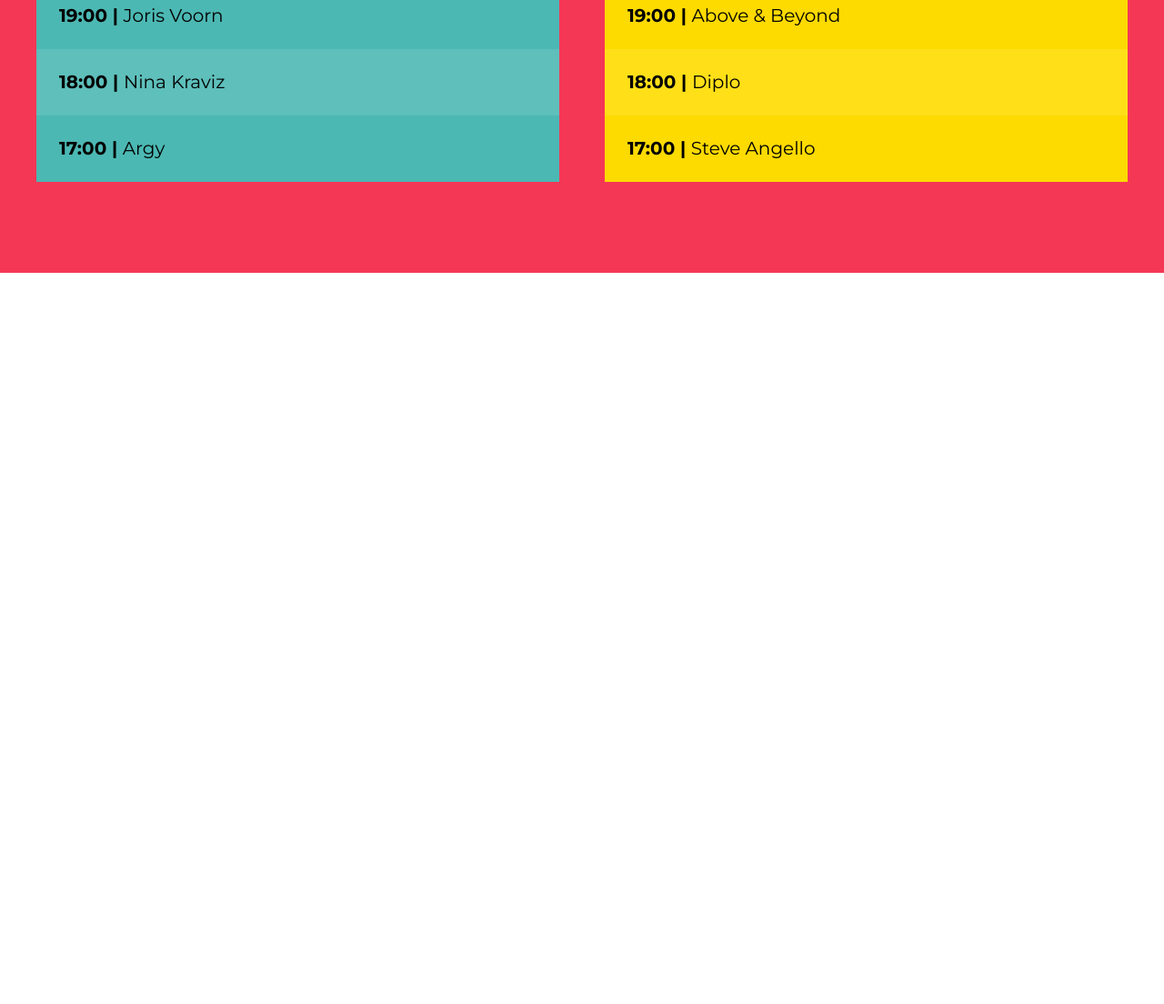
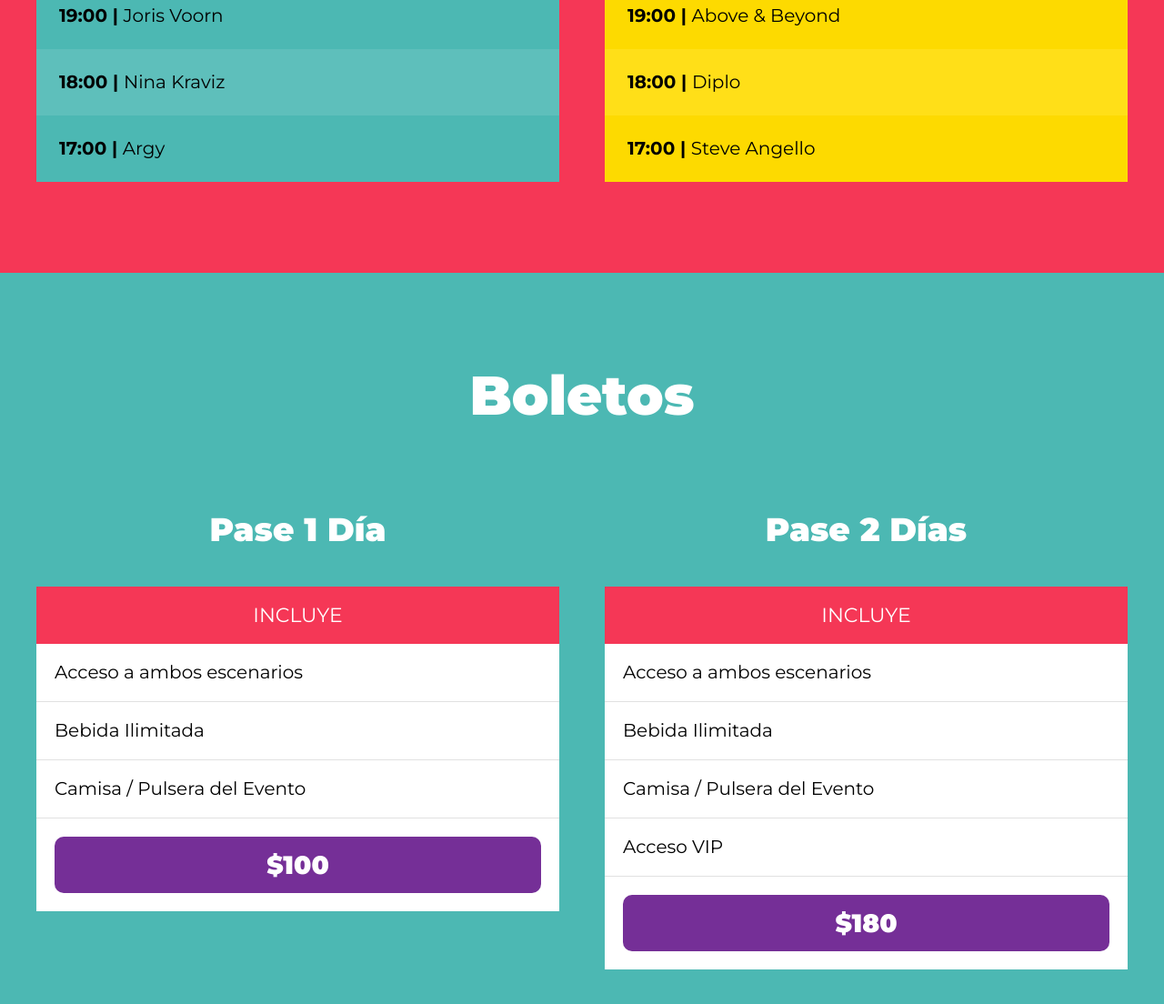
Before and after one commit to joel12-Sant/festival_de_musica, a website: page index.html in a window 1280 px wide. Shown: the part 2634-3738 px from the top of the page at 91% size. Before the commit the page ends 2934 px from the top, so only its background shows below. Drawn offline with Linux system fonts and the light colour scheme.

Commit message:
seccion de boletos

```diff
--- a/index.html
+++ b/index.html
@@ -159,5 +159,46 @@
             </div> <!--.escenario-->
         </div> <!--.escenarios-contenedor -->
     </section>
+
+    <section id="boletos" class="contenedor-boletos">
+        <h3>Boletos</h3>
+
+        <div class="boletos">
+            <div class="pase">
+                <p class="pase-nombre">Pase 1 Día</p>
+                <header class="pase-header">
+                    <p>Incluye</p>
+                </header>
+                <div class="pase-body">
+                    <ul>
+                        <li>Acceso a ambos escenarios</li>
+                        <li>Bebida Ilimitada</li>
+                        <li>Camisa / Pulsera del Evento</li>
+                    </ul>
+                </div>
+                <footer class="pase-footer">
+                    <p>$100</p>
+                </footer>
+            </div>
+            <div class="pase">
+                <p class="pase-nombre">Pase 2 Días</p>
+                <header class="pase-header">
+                    <p>Incluye</p>
+                </header>
+                <div class="pase-body">
+                    <ul>
+                        <li>Acceso a ambos escenarios</li>
+                        <li>Bebida Ilimitada</li>
+                        <li>Camisa / Pulsera del Evento</li>
+                        <li>Acceso VIP</li>
+                    </ul>
+                </div>
+                <footer class="pase-footer">
+                    <p>$180</p>
+                </footer>
+            </div>
+        </div>
+    </section>
+
 </body>
 </html>
--- /dev/null
+++ b/src/scss/layout/_boletos.scss
@@ -0,0 +1,77 @@
+@use "sass:color";
+@use '../base/variables' as v;
+@use '../base/mixins' as m;
+
+.contenedor-boletos {
+    background-color: v.$verde;
+
+    h3 {
+        color: v.$blanco;
+    }
+
+    .boletos {
+        @include m.contenedor;
+        @include m.tablet {
+            @include m.grid(2);
+        }
+    }
+}
+.pase {
+    transition: transform .3s ease-in-out;
+    &:hover {
+        transform: scale(1.1);
+    }
+
+    &-nombre {
+        font-size: 3.6rem;
+        font-weight: 900;
+        text-align: center;
+        color: v.$blanco;
+    }
+    &-header,
+    &-footer {
+        padding: .5rem;
+
+        p {
+            text-align: center;
+            color: v.$blanco;
+            margin: 0;
+        }
+    }
+    &-header {
+        background-color: v.$rosa;
+
+        p {
+            text-transform: uppercase;
+            font-size: 2.2rem;
+            padding: 1rem;
+        }
+    }
+    &-body {
+        background-color: v.$blanco;
+        ul {
+            @include m.resetear-list;
+            li {
+                padding: 2rem;
+                border-bottom: 1px solid #e1e1e1;
+            }
+        }
+    }
+    &-footer {
+        background-color: v.$blanco;
+        padding: 2rem;
+
+        p {
+            font-size: 2.8rem;
+            font-weight: 900;
+            background-color: v.$morado;
+            padding: 1rem 0;
+            border-radius: 1rem;
+
+            &:hover {
+                background-color: color.adjust(v.$morado,$lightness: -10%);
+                cursor: pointer;
+            }
+        }
+    }
+}
--- a/src/scss/layout/_index.scss
+++ b/src/scss/layout/_index.scss
@@ -2,3 +2,4 @@
 @forward "video";
 @forward "festival";
 @forward "lineup";
+@forward "boletos";
```
Also changed, not shown: dist/css/app.css. Lines whose indentation alone changed are shown as unchanged.
